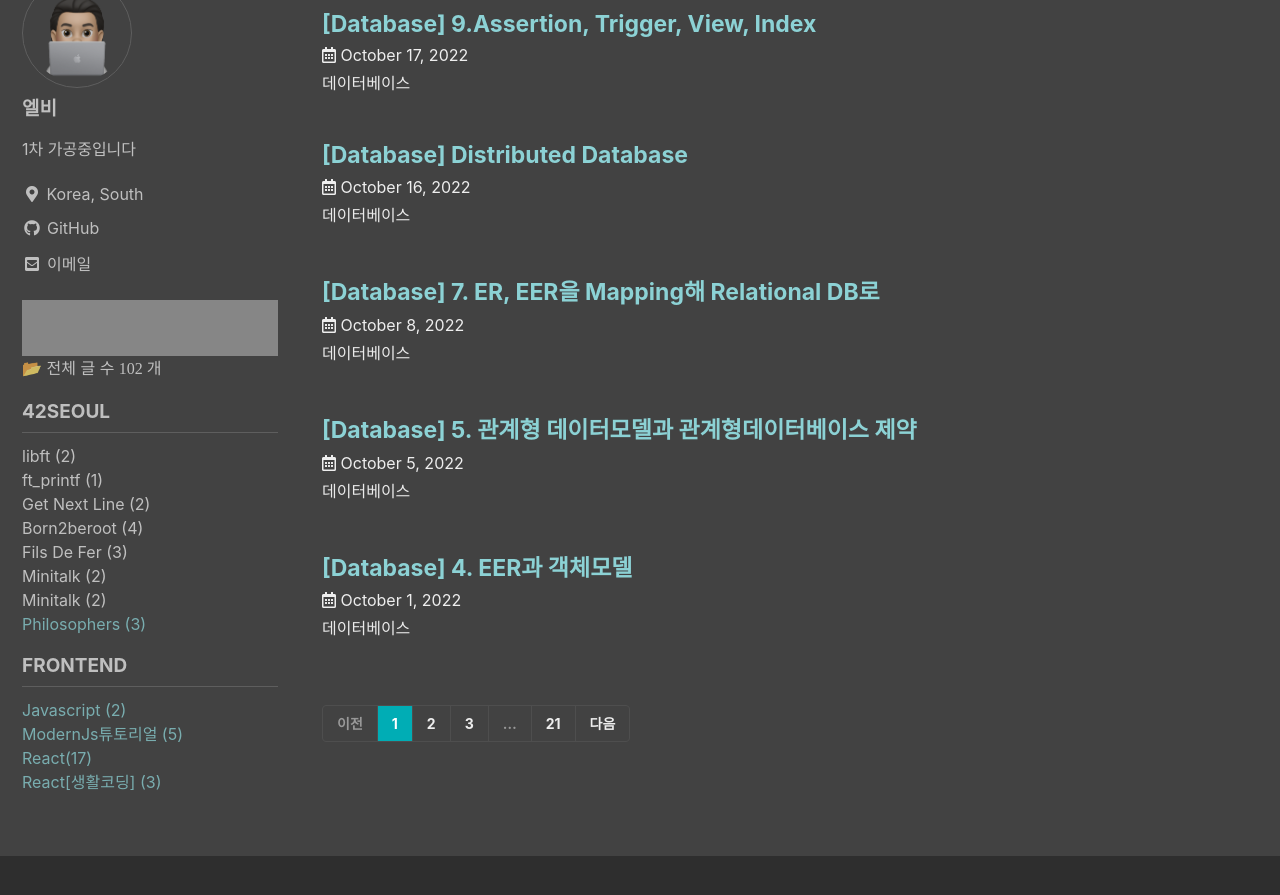
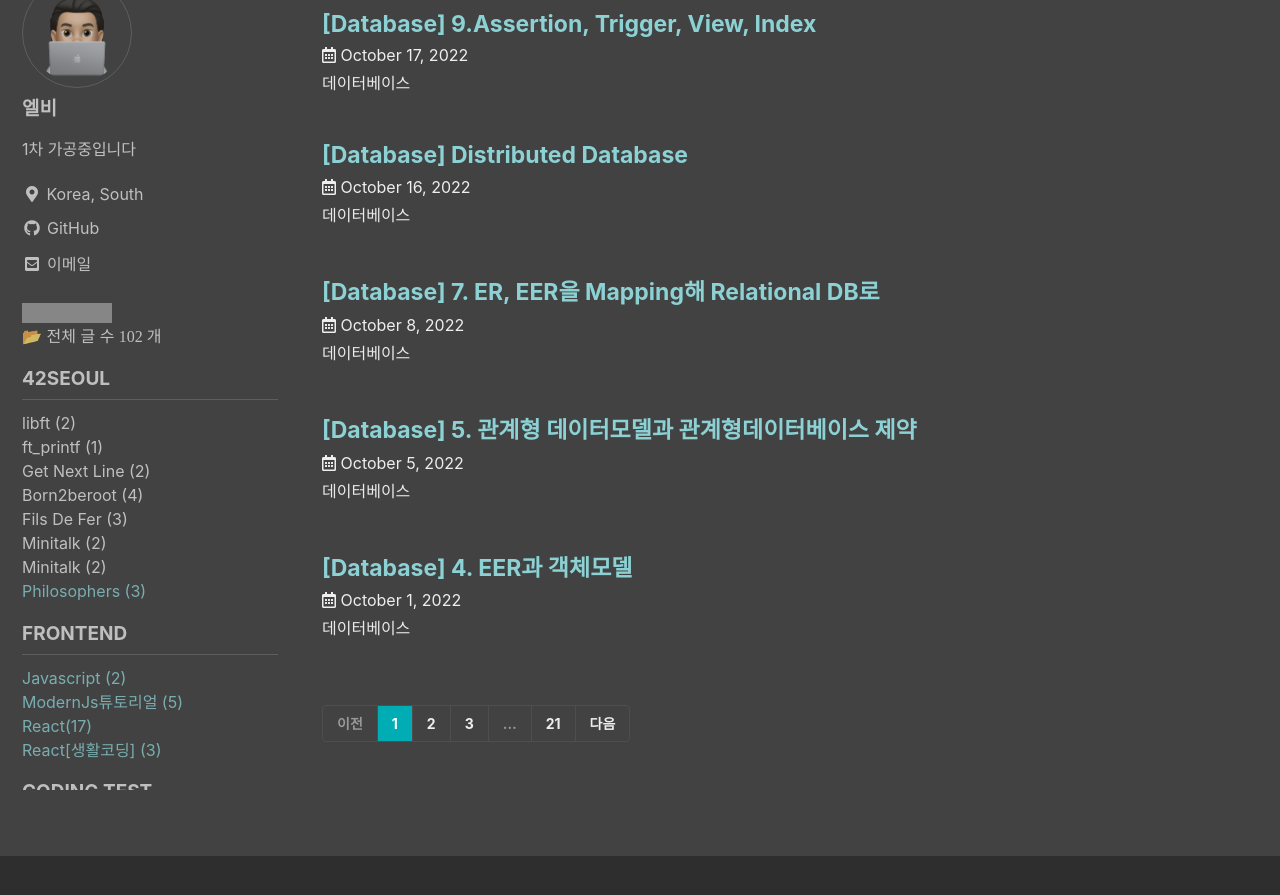
Before and after one commit to koreanddinghwan/koreanddinghwan.github.io, a Jekyll site: the page built from index.html, in a window 1280 px wide and 900 px high, scrolled down 199 px. Shown: the top 895 px of the window. Built offline with Jekyll 4.4.1, drawn with Linux system fonts in a browser that asks for light colours; cached includes are drawn as plain includes; some web fonts are replaced; the list of posts is cut into pages by our own code; grey boxes are pictures that could not be loaded.

Commit message:
FEAT:HITS width

```diff
--- a/_sass/minimal-mistakes/_sidebar.scss
+++ b/_sass/minimal-mistakes/_sidebar.scss
@@ -62,7 +62,7 @@
   }
 
   img {
-    width: 100%;
+   //width: 100%;
 
     &.emoji {
       width: 20px;
```
